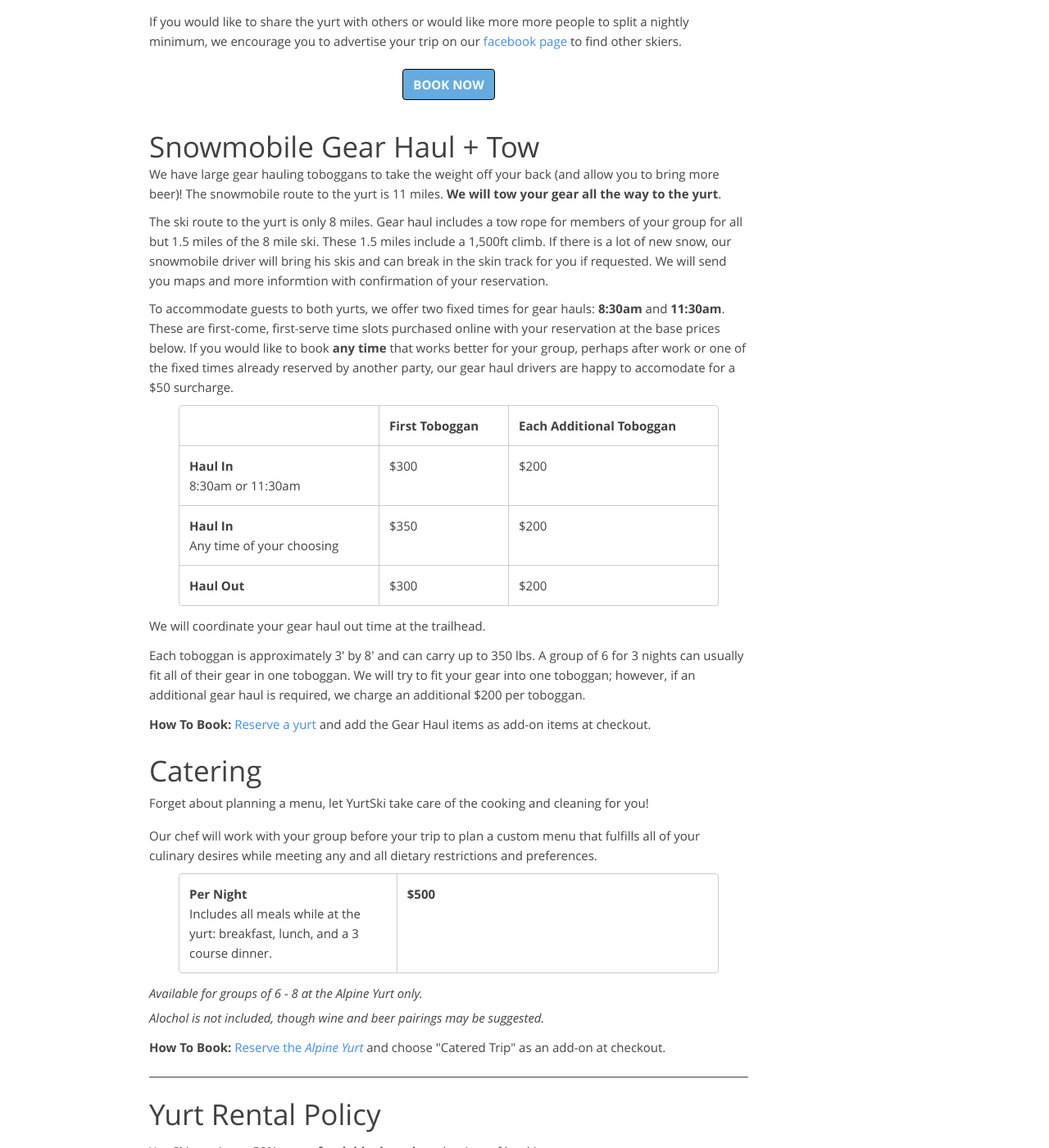
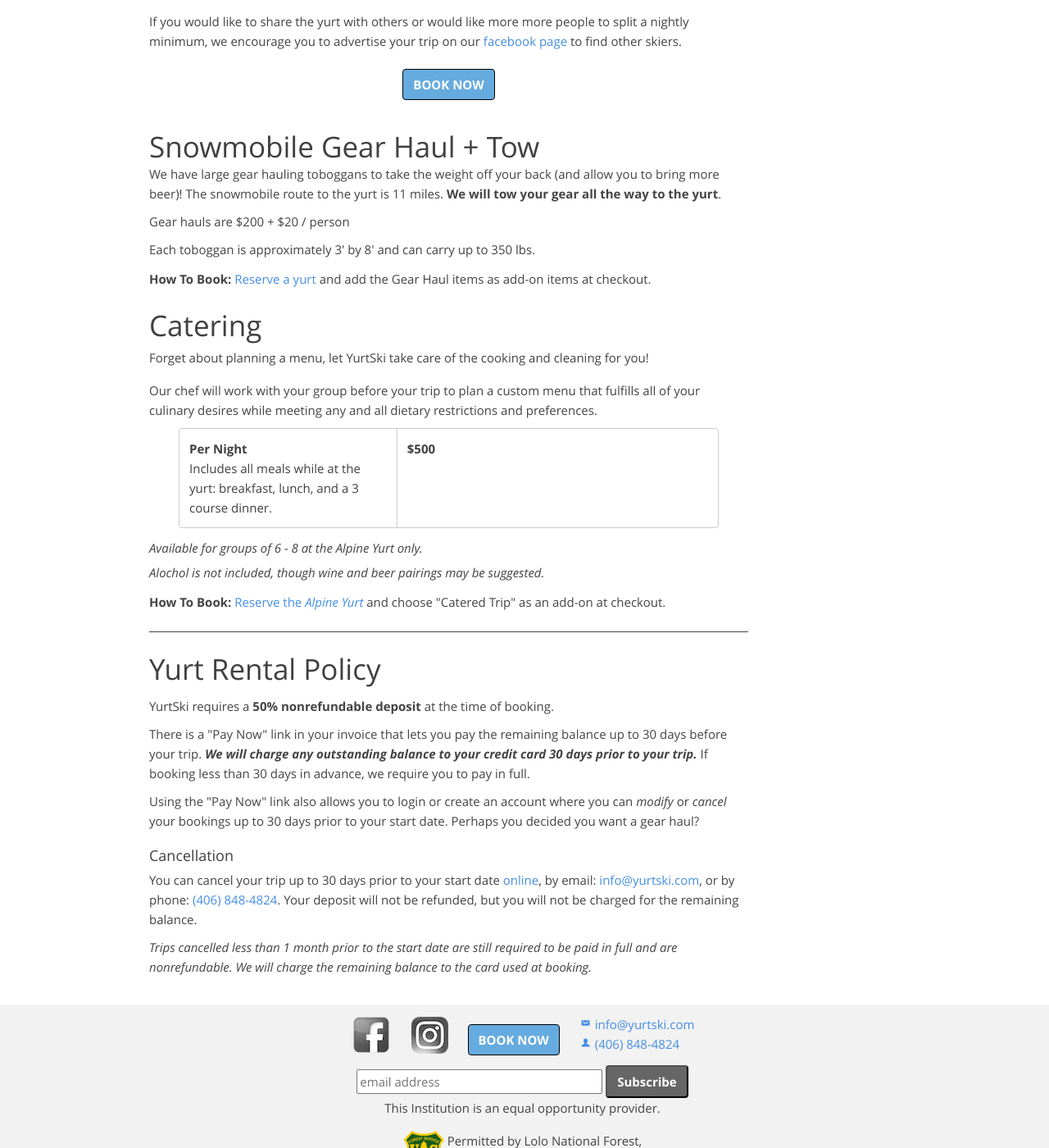
Before and after one commit to jenningsanderson/yurtski.com, a Jekyll site: the page built from pages/prices.html, in a window 1280 px wide and 1400 px high, scrolled down 1038 px. Shown: the whole window at 82% size. Built offline with Jekyll 4.4.1, drawn with Linux system fonts in a browser that asks for light colours; comment, search, counter and statistics services are not loaded; some of the changed text lies outside the part shown.

Commit message:
updated for the 2020 season

```diff
--- a/_includes/offerings.html
+++ b/_includes/offerings.html
@@ -1,5 +1,5 @@
 <div class="txt-blockquote txt-l round-bold border border--green py6 mb24 mt24">
-	<p class="">We are happy to announce the 2018-2019 season at YurtSki will offer:</p>
+	<p class="">We are happy to announce the 2019-2020 season at YurtSki will offer:</p>
 	<ul class="txt-ul">
 		<li><p><a class="link" href="/pricing/#rentals">Self-Sufficient Yurt Rentals</a><span class="txt-m"> - We tell you where to go, you handle the rest</span></p></li>
 		<li><p><a class="link" href="/pricing/#gear-haul">Gear Hauling</a><span class="txt-m"> - We carry your gear AND tow your skiers</p></li>
--- a/pages/booking.html
+++ b/pages/booking.html
@@ -16,7 +16,7 @@ order: 10
   host: 'yurtski.checkfront.com',
   target: 'CHECKFRONT_WIDGET_01',
   category_id: '2',
-  date: '20190205',
+  date: '20191202',
   provider: 'droplet'
   }).render();
   </script>
--- a/pages/prices.html
+++ b/pages/prices.html
@@ -62,48 +62,15 @@ header: '/img/skinning.jpg'
 <h2 id="gear-haul" class="txt-h2 mt24">Snowmobile Gear Haul + Tow</h2>
 <p class="">We have large gear hauling toboggans to take the weight off your back (and allow you to bring more beer)! The snowmobile route to the yurt is 11 miles. <strong>We will tow your gear all the way to the yurt</strong>.</p>
 
-<p>The ski route to the yurt is only 8 miles. Gear haul includes a tow rope for members of your group for all but 1.5 miles of the 8 mile ski. These 1.5 miles include a 1,500ft climb. If there is a lot of new snow, our snowmobile driver will bring his skis and can break in the skin track for you if requested. We will send you maps and more informtion with confirmation of your reservation. </p>
+<p>Gear hauls are $200 + $20 / person</p>
 
-<p>To accommodate guests to both yurts, we offer two fixed times for gear hauls: <strong>8:30am</strong> and <strong>11:30am</strong>. These are first-come, first-serve time slots purchased online with your reservation at the base prices below. If you would like to book <strong>any time</strong> that works better for your group, perhaps after work or one of the fixed times already reserved by another party, our gear haul drivers are happy to accomodate for a $50 surcharge.</p>
-
-<div class="align-center px36">
-	<table class="table">
-			<tr>
-				<td></td>
-				<th>First Toboggan<br></th>
-				<th>Each Additional Toboggan<br></th>
-			</tr>
-			<tr>
-				<td><strong>Haul In</strong><br>8:30am or 11:30am</td>
-				<td> $300 </td>
-				<td> $200 </td>
-			</tr>
-			<tr>
-				<td><strong>Haul In</strong><br>Any time of your choosing</td>
-				<td> $350 </td>
-				<td> $200 </td>
-			</tr>
-			<tr>
-				<th><strong>Haul Out</th>
-				<td> $300 </td>
-				<td> $200 </td>
-			</tr>
-	</table>
-</div>
-
-<p class="mt12">We will coordinate your gear haul out time at the trailhead.</p>
-
-<p class="mt12">Each toboggan is approximately 3' by 8' and can carry up to 350 lbs. A group of 6 for 3 nights can usually fit all of their gear in one toboggan. We will try to fit your gear into one toboggan; however, if an additional gear haul is required, we charge an additional $200 per toboggan.</p>
+<p>Each toboggan is approximately 3' by 8' and can carry up to 350 lbs.</p>
 
 <p class="mt12"><strong>How To Book: </strong><a class="link" href="/book/">Reserve a yurt</a> and add the Gear Haul items as add-on items at checkout.</p>
 
 
 
-
 <!-- CATERING -->
-
-
-
 
 
 <h2 id="catering" class="txt-h2 mt24">Catering</h2>
@@ -140,7 +107,7 @@ header: '/img/skinning.jpg'
 </p>
 
 
-<p>Using the "Pay Now" link also allows you to login or create an account where you can <em>modify</em> or <em>cancel</em> your bookings up to 30 days prior to your start date. Perhaps you decided you want a gear haul? Maybe an extra toboggan? You can do it all online!</p>
+<p>Using the "Pay Now" link also allows you to login or create an account where you can <em>modify</em> or <em>cancel</em> your bookings up to 30 days prior to your start date. Perhaps you decided you want a gear haul?</p>
 
 <h4 class="txt-h4 mt12 py6">Cancellation</h4>
 
```
Also changed, not shown: pages/classes.html (+4 -6 lines).
